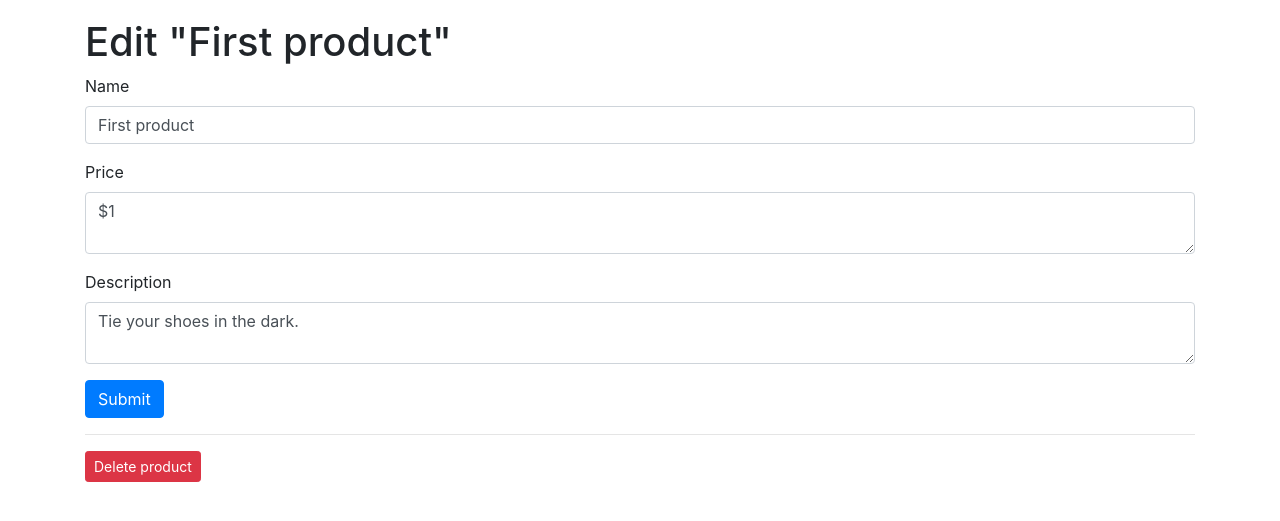
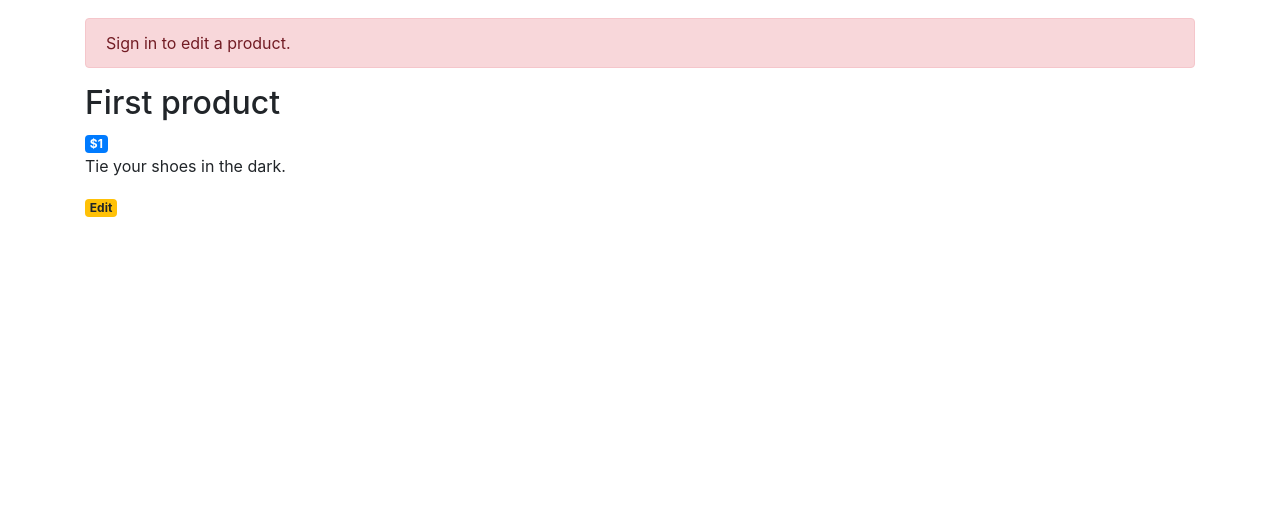
Before and after one commit to 88ning/ucsc_ooad, a Flask app: page /1/edit in a window 1280 px wide. Shown: the part 78-599 px from the top of the page. Run offline with Flask 2, Linux system fonts and the light colour scheme; data comes from the database, SQL or seed files in the repository; some libraries are stand-ins or nearby versions.

Commit message:
finalize the user sign in status flows for product, review, and edit

```diff
--- a/app.py
+++ b/app.py
@@ -10,14 +10,14 @@ def get_db_connection():
     return conn
 
 
-def get_product(product_id):
-    conn = get_db_connection()
-    product = conn.execute('SELECT * FROM products WHERE id = ?',
-                        (product_id,)).fetchone()
-    conn.close()
-    if product is None:
-        abort(404)
-    return product
+# def get_product(product_id):
+#     conn = get_db_connection()
+#     product = conn.execute('SELECT * FROM products WHERE id = ?',
+#                         (product_id,)).fetchone()
+#     conn.close()
+#     if product is None:
+#         abort(404)
+#     return product
 
 ##############################################
 ## CLASS DEFINITIONS
@@ -57,10 +57,24 @@ class Review(object):
 
 class Product(object):
     def __init__(self, product_id=None, name=None, description=None, price=None):
-        self.id = product_id
-        self.name = name
-        self.description = description
-        self.price = price
+
+        if product_id != '':
+            conn = get_db_connection()
+            product = conn.execute('SELECT * FROM products WHERE id = ?',
+                                (product_id,)).fetchone()
+            conn.close()
+            # if product is None:
+            #     abort(404)
+            self.id = product_id
+            self.name = product['product_name']
+            self.description = product['description']
+            self.price = product['price']
+        else:
+            self.id = product_id
+            self.name = name
+            self.description = description
+            self.price = price
+
 
 
     def update_db(self):
@@ -126,10 +140,10 @@ def index():
 ######################################
 ########## Product Routing  ##########
 ######################################
-@app.route('/<int:product_id>')
-def product(product_id):
-    product = get_product(product_id)
-    return render_template('product.html', product=product)
+@app.route('/<int:id>')
+def product(id):
+    product = Product(product_id=id)
+    return render_template('product.html', product=product, user=current_user.username)
 
 @app.route('/create', methods=('GET', 'POST'))
 def create():
@@ -149,7 +163,7 @@ def create():
 
 @app.route('/<int:id>/edit', methods=('GET', 'POST'))
 def edit(id):
-    product = get_product(id)
+    product = Product(product_id=id)
 
     if request.method == 'POST':
         product_name = request.form['product_name']
@@ -162,6 +176,11 @@ def edit(id):
             existing_product = Product(product_id=id,name=product_name, description=description, price=price)
             existing_product.update_db()
             return redirect(url_for('index'))
+
+    # Make sure that only authenticated users can edit products
+    elif current_user.username == 'Anonymous':
+        flash("Sign in to edit a product.")
+        return render_template('product.html', product=product)
     return render_template('edit.html', product=product)
 
 @app.route('/<int:id>/delete', methods=('POST',))
--- a/templates/edit.html
+++ b/templates/edit.html
@@ -1,14 +1,14 @@
 {% extends 'base.html' %}
 
 {% block content %}
-<h1>{% block title %} Edit "{{ product['product_name'] }}" {% endblock %}</h1>
+<h1>{% block title %} Edit "{{ product['name'] }}" {% endblock %}</h1>
 
 <form method="post">
     <div class="form-group">
         <label for="product_name">Name</label>
         <input type="text" name="product_name" placeholder="product name"
                class="form-control"
-               value="{{ request.form['product_name'] or product['product_name'] }}">
+               value="{{ request.form['product'] or product['product'] }}">
         </input>
     </div>
     <div class="form-group">
--- a/templates/index.html
+++ b/templates/index.html
@@ -6,7 +6,7 @@
 
 
     {% for product in products %}
-        <a href="{{ url_for('product', product_id=product['id']) }}">
+        <a href="{{ url_for('product', id=product['id']) }}">
             <h2>{{ product['product_name'] }}</h2>
         </a>
         <p>{{ product['description'] }}</p>
--- a/templates/product.html
+++ b/templates/product.html
@@ -1,10 +1,16 @@
 {% extends 'base.html' %}
 
 {% block content %}
-    <h2>{% block title %} {{ product['product_name'] }} {% endblock %}</h2>
+    <h2>{% block title %} {{ product['name'] }} {% endblock %}</h2>
     <span class="badge badge-primary">{{ product['price'] }}</span>
     <p>{{ product['description'] }}</p>
+
+    {% if user == 'Anonymous' %}
+    <p><a href="{{ url_for('signin') }}">Sign in</a> to edit this product or add a review.</p>
+
+    {% else %}
     <a href="{{ url_for('edit', id=product['id']) }}">
         <span class="badge badge-warning">Edit</span>
     </a>
+    {% endif %}
 {% endblock %}
```
Also changed, not shown: templates/review.html (+10 -5 lines).
